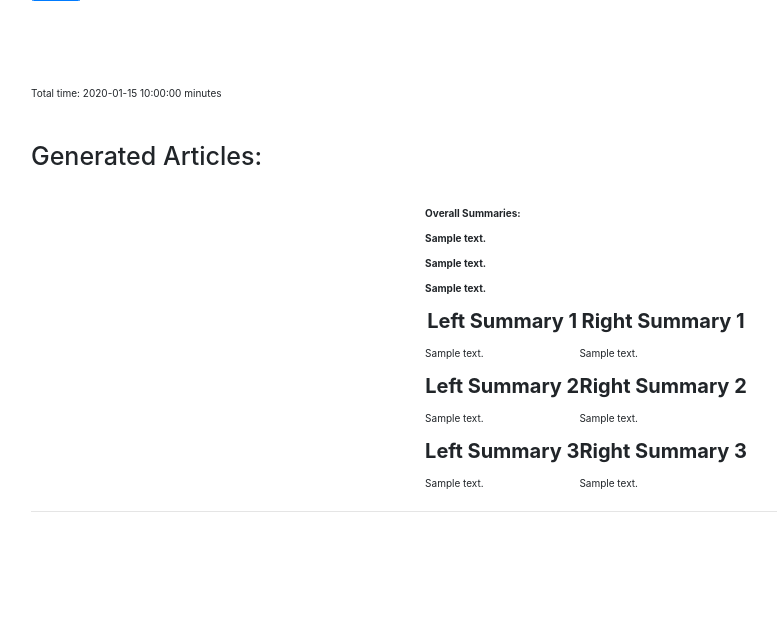
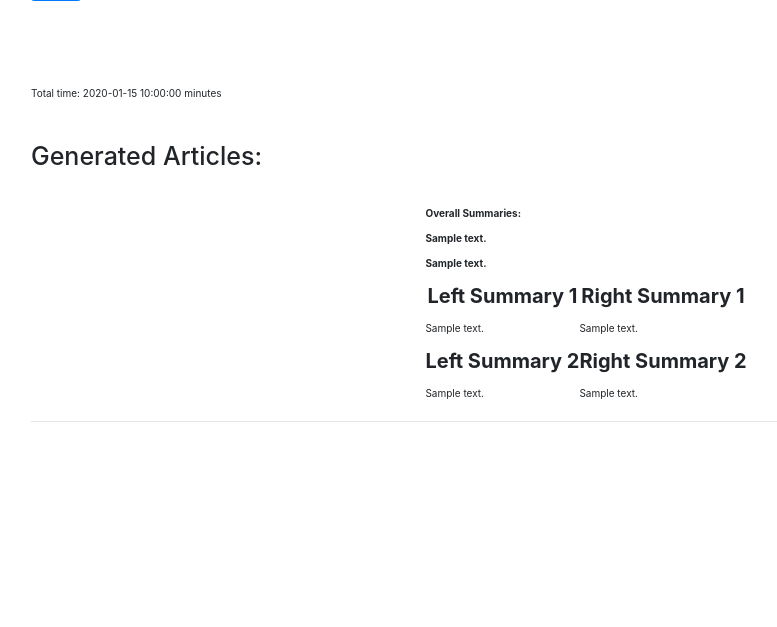
Before and after one commit to jweissenberger/newsletter, a Flask app: template flask-app/outpost/templates/multi_analyze.html in a window 1280 px wide. Shown: the part 429-1056 px from the top of the page, without its empty margins (54-831 px from the left). After the commit the page ends 851 px from the top, so only its background shows below. Run offline with Flask 2, Linux system fonts and the light colour scheme; the template is opened without the code that fills it: most values are stand-ins (such as "Sample title", 1, 10 or a date in 2020); some libraries are stand-ins or nearby versions.

Commit message:
remove bad summaries from article generation

```diff
--- a/flask-app/outpost/app.py
+++ b/flask-app/outpost/app.py
@@ -189,13 +189,6 @@ def multi_analyze():
         right_summary1 = pegasus_summarization(text=right_summaries, model_name='google/pegasus-multi_news')
         right_summary1 = plagiarism_checker(new_text=right_summary1, orig_text=right_text)
 
-        # pass the full text into multi news
-        left_summary2 = pegasus_summarization(text=left_text, model_name='google/pegasus-multi_news')
-        left_summary2 = plagiarism_checker(new_text=left_summary2, orig_text=left_text)
-
-        right_summary2 = pegasus_summarization(text=right_text, model_name='google/pegasus-multi_news')
-        right_summary2 = plagiarism_checker(new_text=right_summary2, orig_text=right_text)
-
         # pass each article individually into multi news
         print(left_text.split('||||'))
         left_summary3 = ''
@@ -212,9 +205,6 @@ def multi_analyze():
         overall_summary1 = chunk_summarize_t5(left_summary1 + ' ' + right_summary1, size='large')
         overall_summary1 = plagiarism_checker(new_text=overall_summary1, orig_text=right_text + ' ' + left_text)
 
-        overall_summary2 = chunk_summarize_t5(right_summary2 + ' ' + left_summary2, size='large')
-        overall_summary2 = plagiarism_checker(new_text=overall_summary2, orig_text=right_text + ' ' + left_text)
-
         overall_summary3 = chunk_summarize_t5(left_summary3 + ' ' + right_summary3, size='large')
         overall_summary3 = plagiarism_checker(new_text=overall_summary3, orig_text=right_text + ' ' + left_text)
 
@@ -222,9 +212,9 @@ def multi_analyze():
 
         total_time = (b-a)/60
 
-    return render_template('multi_analyze.html', header=header, left_summary1=left_summary1, left_summary2=left_summary2,
-                           left_summary3=left_summary3, right_summary1=right_summary1, right_summary2=right_summary2,
-                           right_summary3=right_summary3, overall_summary1=overall_summary1, overall_summary2=overall_summary2,
+    return render_template('multi_analyze.html', header=header, left_summary1=left_summary1,
+                           left_summary3=left_summary3, right_summary1=right_summary1,
+                           right_summary3=right_summary3, overall_summary1=overall_summary1,
                            overall_summary3=overall_summary3, total_time=total_time,
                            **orig_text)
 
--- a/flask-app/outpost/templates/multi_analyze.html
+++ b/flask-app/outpost/templates/multi_analyze.html
@@ -88,9 +88,6 @@
             <th colspan="2"><p>{{overall_summary1 | safe}}</p></th>
         </tr>
         <tr>
-            <th colspan="2"><p>{{overall_summary2 | safe}}</p></th>
-        </tr>
-        <tr>
             <th colspan="2"><p>{{overall_summary3 | safe}}</p></th>
         </tr>
         <tr>
@@ -110,20 +107,6 @@
         <tr>
             <th style="text-align:center"><p style="font-size:20px">Left Summary 2</p></th>
             <th style="text-align:center"><p style="font-size:20px">Right Summary 2</p></th>
-        </tr>
-
-        <tr>
-            <td>
-                <p>{{left_summary2 | safe}}</p>
-            </td>
-            <td>
-                <p>{{right_summary2 | safe}}</p>
-            </td>
-        </tr>
-
-        <tr>
-            <th style="text-align:center"><p style="font-size:20px">Left Summary 3</p></th>
-            <th style="text-align:center"><p style="font-size:20px">Right Summary 3</p></th>
         </tr>
 
         <tr>
```
